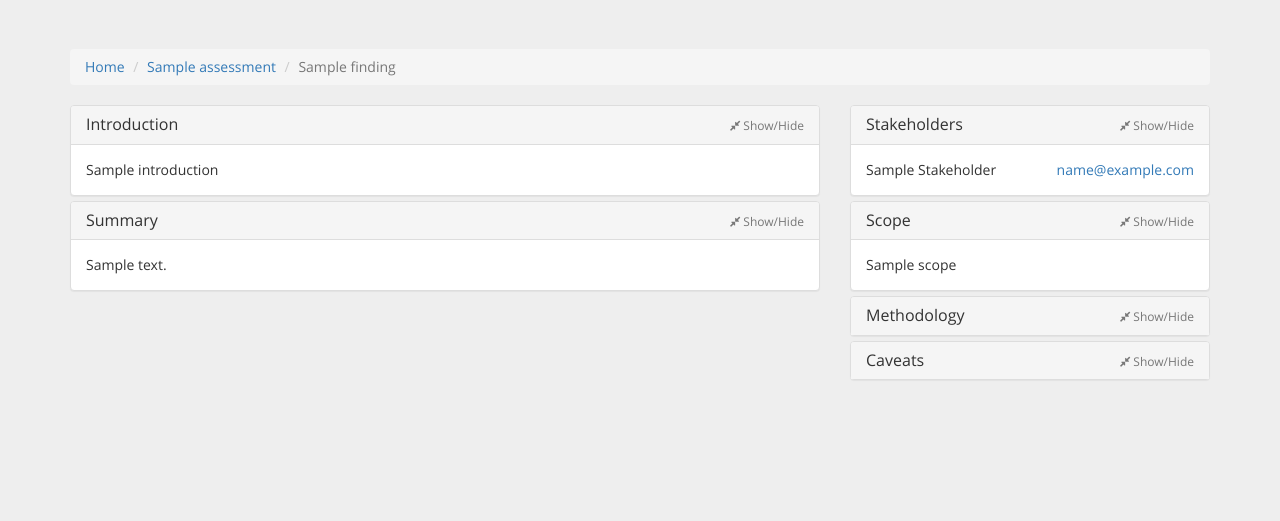
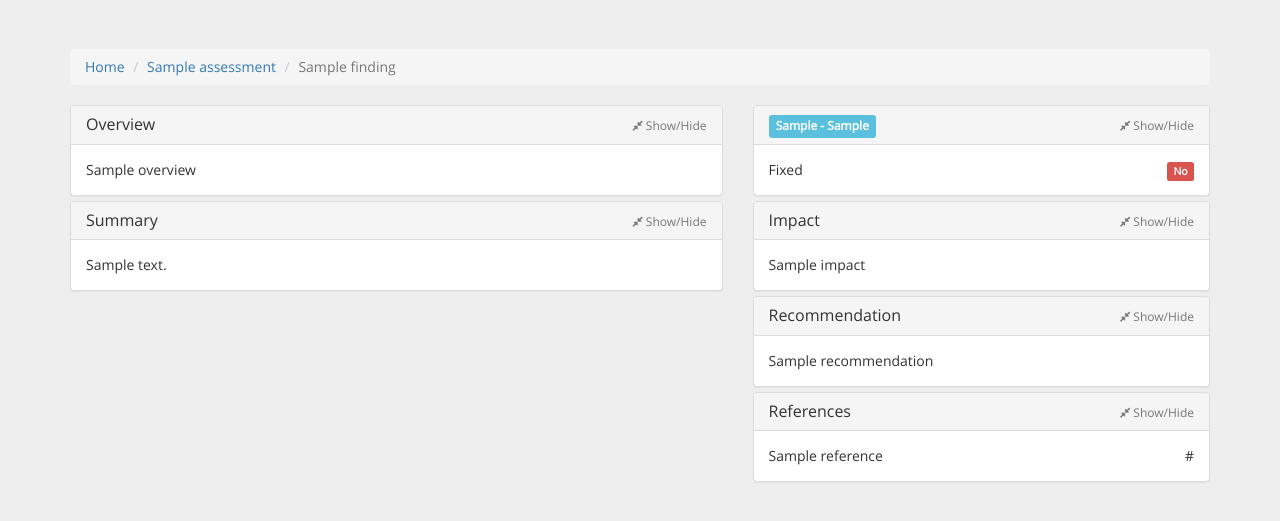
Before and after one commit to lnxg33k/bugtrack, a Django app: template templates/view_finding.html in a window 1280 px wide. Shown: the part 51-572 px from the top of the page. Run offline with Django 3.2, Linux system fonts and the light colour scheme; the template is opened without the code that fills it: most values are stand-ins (such as "Sample title", 1, 10 or a date in 2020); some libraries are stand-ins or nearby versions.

Commit message:
Working on findings section

```diff
--- a/templates/base.html
+++ b/templates/base.html
@@ -2,20 +2,17 @@
 {% load static from staticfiles %}
 <!doctype html>
 <html lang="en">
-
     <head>
         <title>BugTrack - {% block title %}{% endblock title %}</title>
-    <link rel="icon" href="{% static "img/favicon.ico" %}">
+        <link id="favicon" rel="shortcut icon" href="{% static "img/favicon.png" %}" type="image/png" />
         <link href="{% static "css/bootstrap.min.css" %}" rel="stylesheet">
         <link href="{% static "css/style.css" %}" rel="stylesheet">
         <link href="{% static "css/open-sans.css" %}" rel="stylesheet">
         <link href="{% static "fonts/font-awesome/css/font-awesome.min.css" %}" rel="stylesheet">
         {# <link href="{% static "css/hovernav.css" %}" rel="stylesheet"> #}
         {% block extra_css %}
-
         {% endblock extra_css %}
     </head>
-
     <body>
         <!-- Fixed navbar -->
         {# <h1>{{ request.resolver_match.url_name }}</h1> #}
@@ -29,16 +26,12 @@
                     <span class="icon-bar"></span>
                     </button>
                     <a class="navbar-brand" href="#">BugTrack</a>
-          {# <a class="navbar-brand" href="#"><img class="logo" src="{% static "img/bug.png" %}" width="30px" height="25px" alt="" /></a> #}
                 </div>
                 <div id="navbar" class="navbar-collapse collapse">
                     <ul class="nav navbar-nav">
                         <li class="active"><a href="{% url "profile" %}"><i class="fa fa-home fa-fw"></i>&nbsp;Home</a></li>
                     </ul>
                     {% if user.is_authenticated %}
-
-
-
                     <ul class="nav navbar-nav navbar-right">
                         <li>
                             <div class="btn-group navbar-btn">
@@ -55,11 +48,8 @@
                                 </ul>
                             </div>
                         </li>
-
                     </ul>
                     {% comment %}
-
-
                     <form class="navbar-form navbar-right" role="search">
                         <div class="form-group">
                             <input type="text" class="form-control" placeholder="Search">
@@ -68,8 +58,6 @@
                     </form>
                     {% endcomment %}
                     {% comment %}
-
-
                     <ul class="nav navbar-nav navbar-right">
                         <li class="dropdown">
                             <a href="#" class="dropdown-toggle" data-toggle="dropdown" role="button" aria-haspopup="true" aria-expanded="false"><i class="fa fa-user fa-fw"></i> {% if user.get_full_name %}{{ user.get_full_name|capfirst }}{% else %}{{ user }}{% endif %} <span class="caret"></span></a>
@@ -84,28 +72,17 @@
                     {% endcomment %}
                     {% else %}
                     {% endif %}
-
                     </div><!--/.nav-collapse -->
                 </div>
             </nav>
-
             <div class="container">
                 {% block content %}
-{% if messages %}
-<ul class="messages">
-    {% for message in messages %}
-    <li{% if message.tags %} class="{{ message.tags }}"{% endif %}>{{ message }}</li>
-    {% endfor %}
-</ul>
-{% endif %}
                 {% endblock %}
             </div>
             <script src="{% static "js/jquery.min.js" %}"></script>
             <script src="{% static "js/bootstrap.min.js" %}"></script>
             {# // <script src="{% static "js/hovernav.js" %}"></script> #}
             {% block extra_js %}
-
             {% endblock extra_js %}
         </body>
-
     </html>
--- a/templates/view_finding.html
+++ b/templates/view_finding.html
@@ -28,18 +28,18 @@
         {# {{ finding }} #}
         <div class="panel-group" id="accordion" aria-multiselectable="true">
             <div class="row" style="margin-bottom: 5px;">
-                <div class="col-md-8">
+                <div class="col-md-7">
                     <div class="panel panel-default">
-                        <div class="panel-heading" id="headingIntroduction" data-toggle="collapse" data-parent="#accordion" data-target="#introduction">
+                        <div class="panel-heading" id="headingOverview" data-toggle="collapse" data-parent="#accordion" data-target="#Overview">
                             <h4 class="panel-title">
                             <a class="accordion-toggle">
-                            Introduction<span class="pull-right"><small><i class="fa fa-compress"></i> Show/Hide</small></span>
+                            Overview<span class="pull-right"><small><i class="fa fa-compress"></i> Show/Hide</small></span>
                             </a>
                             </h4>
                         </div>
-                        <div id="introduction" class="panel-collapse collapse in" aria-labelledby="headingIntroduction">
+                        <div id="Overview" class="panel-collapse collapse in" aria-labelledby="headingIntroduction">
                             <div class="panel-body">
-                                {{ assessment.introduction|safe }}
+                                {{ finding.overview|safe }}
                             </div>
                         </div>
                     </div>
@@ -60,79 +60,101 @@
                     </div>
                     {% endif %}
                 </div>
-                <div class="col-md-4">
-                    {% if assessment.stakeholders %}
+                <div class="col-md-5">
                     <div class="panel panel-default">
-                        <div class="panel-heading" id="headingstakeholders" data-toggle="collapse" data-parent="#accordion" data-target="#stakeholders">
+                        <div class="panel-heading" id="headingStatus" data-toggle="collapse" data-parent="#accordion" data-target="#Status">
                             <h4 class="panel-title">
+                            {% if finding.get_risk_display == 'Critical' or finding.get_risk_display == 'High' %}
+                            <span class="label label-danger">{{ finding.get_risk_display|capfirst }}{% if finding.cvssv2 %} - {{ finding.cvssv2 }}{% endif %}</span>
+                            {% elif finding.get_risk_display == 'Medium' %}
+                            <span class="label label-warning">{{ finding.get_risk_display|capfirst }}{% if finding.cvssv2 %} - {{ finding.cvssv2 }}{% endif %}</span>
+                            {% else %}
+                            <span class="label label-info">{{ finding.get_risk_display|capfirst }}{% if finding.cvssv2 %} - {{ finding.cvssv2 }}{% endif %}</span>
+                            {% endif %}
                             <a class="accordion-toggle">
-                            Stakeholders<span class="pull-right"><small><i class="fa fa-compress"></i> Show/Hide</small></span>
+                            <span class="pull-right"><small><i class="fa fa-compress"></i> Show/Hide</small></span>
                             </a>
                             </h4>
                         </div>
-                        <div id="stakeholders" class="panel-collapse collapse in" aria-labelledby="headingstakeholders">
+                        <div id="Status" class="panel-collapse collapse in" aria-labelledby="headingStatus">
                             <div class="panel-body">
                                 <div class="row">
                                     <div class="col-md-12">
-                                        {% for stakeholder in assessment.stakeholders.all %}
-                                        {% if not stakeholder.is_staff %}
-                                        <span class="pull-left">{{ stakeholder.get_full_name|title }}</span>
-                                        <span class="pull-right"><a href="mailto:{{ stakeholder.email }}">{{ stakeholder.email }}</a></span><br />
+                                        <span class="pull-left">Fixed</span>
+                                        <span class="pull-right">
+                                        {% if finding.is_fixed %}
+                                        {% if finding.is_fix_verified %}
+                                        <span class="label label-success">Fixed and verfied</span>
+                                        {% else %}
+                                        <span class="label label-info">Waiting for verification</span>
                                         {% endif %}
-                                        {% endfor %}
+                                        {% else %}
+                                        <span class="label label-danger">No</span>
+                                        {% endif %}
+                                        </span>
+                                        {% if finding.is_fixed %}
+                                        <br />
+                                        <span class="pull-left">Fixed by</span>
+                                        <span class="pull-right">{{ finding.fixed_by.get_full_name|title }}</span><br />
+                                        <span class="pull-left">Fix date</span>
+                                        <span class="pull-right">{{ finding.fix_date }}</span><br />
+                                        {% endif %}
                                     </div>
-                                    {# <div class="col-md-12" style="margin-top: 5px;"> #}
-                                        {# <button class="btn btn-primary btn-xs pull-right">Add</button> #}
-                                    {# </div> #}
                                 </div>
                             </div>
                         </div>
                     </div>
-                    {% endif %}
-                    {% if assessment.scope %}
+                    {% if finding.impact %}
                     <div class="panel panel-default">
-                        <div class="panel-heading" id="headingScope" data-toggle="collapse" data-parent="#accordion" data-target="#Scope">
+                        <div class="panel-heading" id="headingRisk" data-toggle="collapse" data-parent="#accordion" data-target="#Risk">
                             <h4 class="panel-title">
                             <a class="accordion-toggle">
-                            Scope<span class="pull-right"><small><i class="fa fa-compress"></i> Show/Hide</small></span>
+                            Impact<span class="pull-right"><small><i class="fa fa-compress"></i> Show/Hide</small></span>
                             </a>
                             </h4>
                         </div>
-                        <div id="Scope" class="panel-collapse collapse in" aria-labelledby="headingScope">
+                        <div id="Risk" class="panel-collapse collapse in" aria-labelledby="headingRisk">
                             <div class="panel-body">
-                                {{ assessment.scope|safe }}
+                                {{ finding.impact|safe }}
                             </div>
                         </div>
                     </div>
                     {% endif %}
-                    {% if assessment.methodology %}
+                    {% if finding.recommendation %}
                     <div class="panel panel-default">
-                        <div class="panel-heading" id="headingMethodology" data-toggle="collapse" data-parent="#accordion" data-target="#Methodology">
+                        <div class="panel-heading" id="headingRecommendation" data-toggle="collapse" data-parent="#accordion" data-target="#Recommendation">
                             <h4 class="panel-title">
                             <a class="accordion-toggle">
-                            Methodology<span class="pull-right"><small><i class="fa fa-compress"></i> Show/Hide</small></span>
+                            Recommendation<span class="pull-right"><small><i class="fa fa-compress"></i> Show/Hide</small></span>
                             </a>
                             </h4>
                         </div>
-                        <div id="Methodology" class="panel-collapse collapse" aria-labelledby="headingMethodology">
+                        <div id="Recommendation" class="panel-collapse collapse in" aria-labelledby="headingRecommendation">
                             <div class="panel-body">
-                                {{ assessment.methodology|safe }}
+                                {{ finding.recommendation|safe }}
                             </div>
                         </div>
                     </div>
                     {% endif %}
-                    {% if assessment.caveats %}
+                    {% if finding.references.all %}
                     <div class="panel panel-default">
-                        <div class="panel-heading" id="headingCaveats" data-toggle="collapse" data-parent="#accordion" data-target="#Caveats">
+                        <div class="panel-heading" id="headingReferences" data-toggle="collapse" data-parent="#accordion" data-target="#References">
                             <h4 class="panel-title">
                             <a class="accordion-toggle">
-                            Caveats<span class="pull-right"><small><i class="fa fa-compress"></i> Show/Hide</small></span>
+                            References<span class="pull-right"><small><i class="fa fa-compress"></i> Show/Hide</small></span>
                             </a>
                             </h4>
                         </div>
-                        <div id="Caveats" class="panel-collapse collapse" aria-labelledby="headingCaveats">
+                        <div id="References" class="panel-collapse collapse in" aria-labelledby="headingReferences">
                             <div class="panel-body">
-                                {{ assessment.caveats|safe }}
+                                <div class="row">
+                                    <div class="col-md-12">
+                                        {% for reference in finding.references.all %}
+                                        <span class="pull-left">{{ reference.name }}</span>
+                                        <span class="pull-right">{{ reference.url|urlize|truncatewords_html:5 }}</span><br />
+                                        {% endfor %}
+                                    </div>
+                                </div>
                             </div>
                         </div>
                     </div>
```
Also changed, not shown: db.sqlite3, static/img/favicon.ico (deleted). Lines whose indentation alone changed are shown as unchanged.
